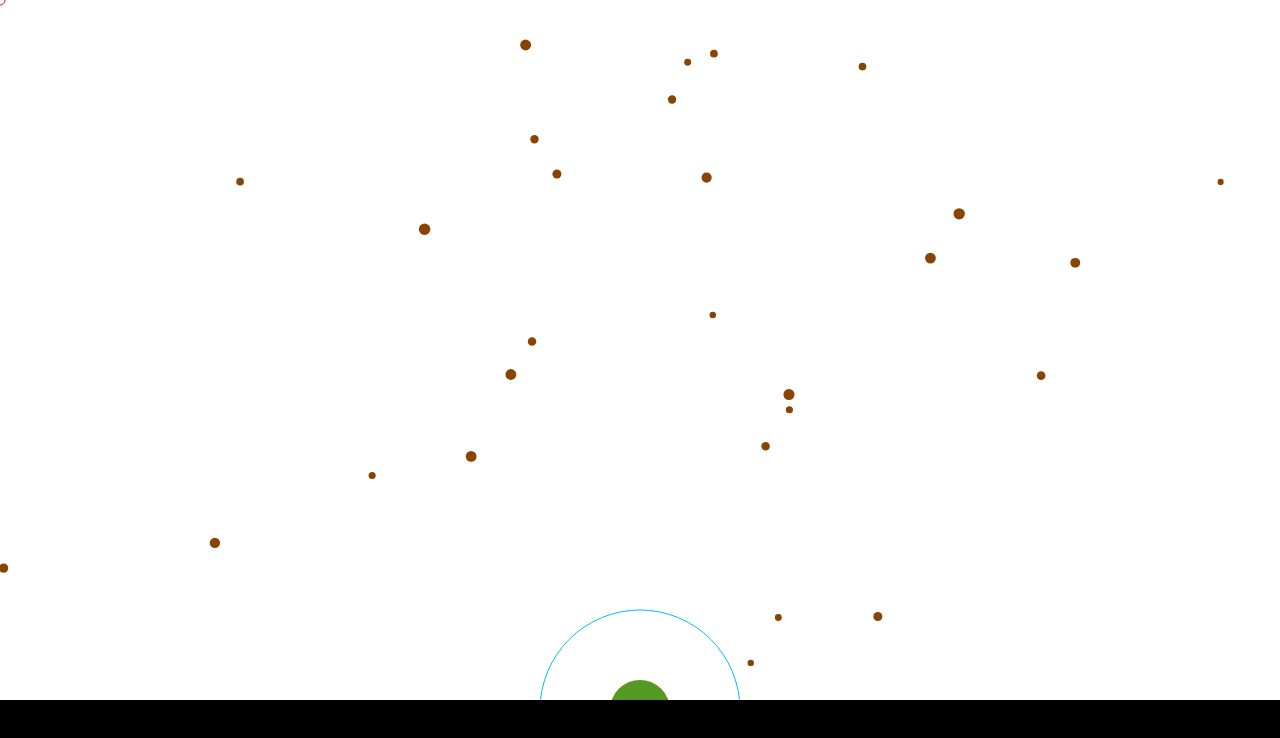
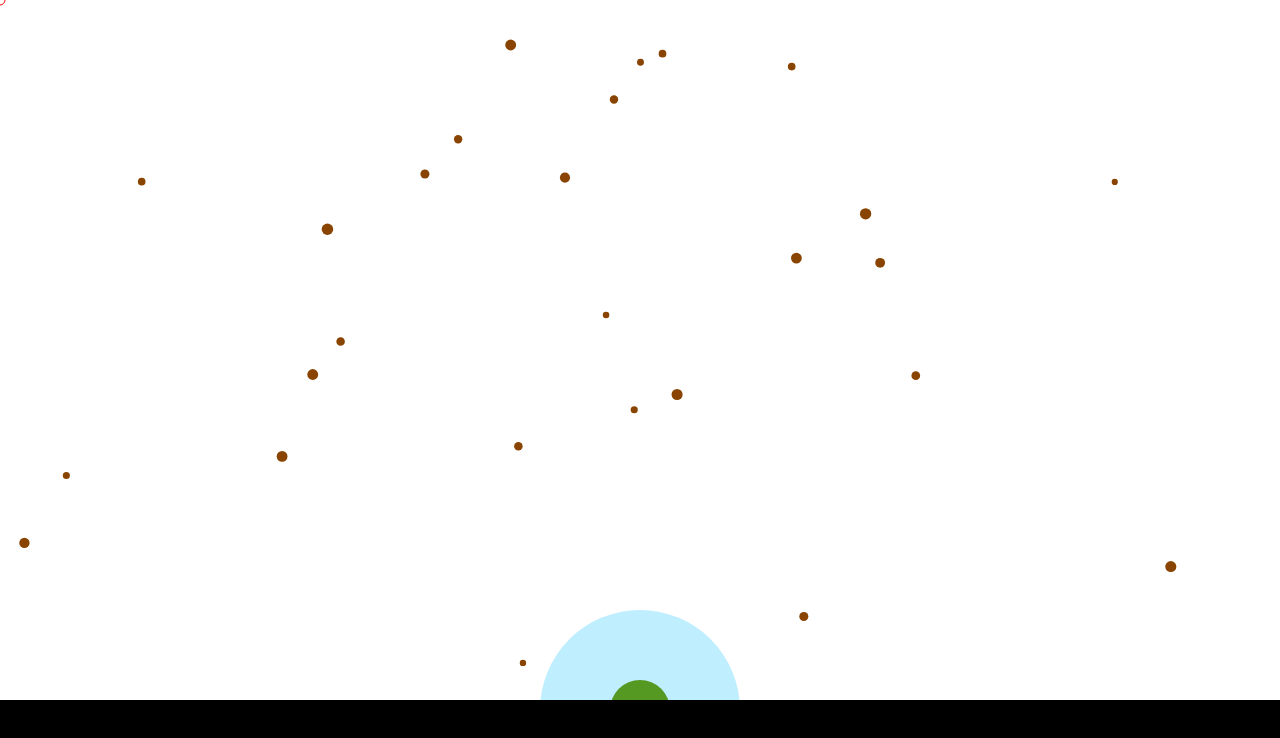
Before and after one commit to YesIDont/typescript-game-template, a website built with webpack: page public/index.html in a window 1280 px wide. Built offline with nearby package versions, Linux system fonts and the light colour scheme.

Commit message:
alphaToHex, alpha debug color

```diff
--- a/src/core/actors/actor.ts
+++ b/src/core/actors/actor.ts
@@ -59,8 +59,18 @@ function newActors(renderer: TRenderer, collisions: CCollisions): TActors {
     ): TActor & TCustomProps {
       const id = ids;
       ids++;
-      const { x, y, color, drawType, groups, collisionResponse, radius, zIndex, ...baseOptions } =
-        options;
+      const {
+        x,
+        y,
+        color,
+        alpha,
+        drawType,
+        groups,
+        collisionResponse,
+        radius,
+        zIndex,
+        ...baseOptions
+      } = options;
       const { body } = options;
       const actor = {} as TActor;
 
@@ -85,6 +95,7 @@ function newActors(renderer: TRenderer, collisions: CCollisions): TActors {
         if (y) body.y = y;
         if (color) body.debugDraw.color = color;
         if (drawType) body.debugDraw.drawType = drawType;
+        if (alpha) body.debugDraw.alpha = alpha;
         if (radius && body.radius) body.radius = radius;
         if (zIndex != undefined) body.debugDraw.zIndex = zIndex;
       }
--- a/src/core/actors/types.ts
+++ b/src/core/actors/types.ts
@@ -32,4 +32,5 @@ export type TNewActorProps = Partial<TActor> & {
   zIndex?: number;
   drawType?: TDrawType;
   collisionResponse?: TCollisionResponseName;
+  alpha?: number;
 };
--- a/src/core/collisions/body.ts
+++ b/src/core/collisions/body.ts
@@ -1,5 +1,6 @@
 import { TActor } from '../actors/types';
 import { TDebugDrawOptions } from '../types/base-types';
+import { alphaToHex } from '../utils/colors';
 import { TVector, Vector } from '../vector';
 import { CBVHBranch } from './BVHBranch';
 
@@ -17,6 +18,10 @@ export class CBody extends CBVHBranch {
     drawType: 'fill',
     color: '#000',
     zIndex: 1,
+    alpha: 1,
+    getColor(this: TDebugDrawOptions): string {
+      return `${this.color}${this.alpha < 1 ? alphaToHex(this.alpha) : ''}`;
+    },
   };
 
   _polygon: boolean; // is polygon?
--- a/src/core/collisions/circle.ts
+++ b/src/core/collisions/circle.ts
@@ -15,10 +15,10 @@ export class CCircle extends CBody {
 
   draw(context: CanvasRenderingContext2D): void {
     const { x, y, radius: radiusWithoutScale, scale, debugDraw } = this;
-    const { drawType, color } = debugDraw;
+    const { drawType } = debugDraw;
     const radius = radiusWithoutScale * scale;
 
-    context[`${drawType}Style`] = color;
+    context[`${drawType}Style`] = debugDraw.getColor();
     context.beginPath();
     context.arc(x, y, radius, 0, twoPI);
     context[drawType]();
--- a/src/core/collisions/polygon.ts
+++ b/src/core/collisions/polygon.ts
@@ -126,9 +126,9 @@ export class CPolygon extends CBody {
     }
 
     const coords = this._coords;
-    const { drawType, color } = this.debugDraw;
+    const { drawType } = this.debugDraw;
 
-    context[`${drawType}Style`] = color;
+    context[`${drawType}Style`] = this.debugDraw.getColor();
 
     context.beginPath();
 
--- a/src/core/types/base-types.ts
+++ b/src/core/types/base-types.ts
@@ -7,4 +7,6 @@ export type TDebugDrawOptions = {
   drawType: TDrawType;
   color: string;
   zIndex: number;
+  alpha: number;
+  getColor(): string;
 };
--- a/src/core/utils/colors.ts
+++ b/src/core/utils/colors.ts
@@ -13,3 +13,9 @@ export function lerpColor(startColor: string, endColor: string, alpha: number):
 
   return '#' + (((1 << 24) + (rr << 16) + (rg << 8) + rb) | 0).toString(16).slice(1);
 }
+
+export const alphaToHex = (alpha: number): string => {
+  const intValue = Math.round(alpha * 255);
+
+  return intValue.toString(16).padStart(2, '0');
+};
--- a/src/core/utils/math.ts
+++ b/src/core/utils/math.ts
@@ -11,15 +11,15 @@ export const clamp = (value: number, minIn: number, maxIn: number): number =>
 
 export const mapRange = (
   mappedValue: number,
-  inMin: number,
-  inMax: number,
-  outMin: number,
-  outMax: number,
+  inMin = -1,
+  inMax = 1,
+  outMin = 0,
+  outMax = 1,
 ): number => ((mappedValue - inMin) * (outMax - outMin)) / (inMax - inMin) + outMin;
 
 export const mapRangeClamped = (
   mappedValue: number,
-  inMin = 0,
+  inMin = -1,
   inMax = 1,
   outMin = 0,
   outMax = 1,
--- a/src/game.ts
+++ b/src/game.ts
@@ -10,7 +10,7 @@ import { TMouse } from './core/input/mouse';
 import { TOptions } from './core/options';
 import { TPlayer } from './core/player';
 import { lerpColor } from './core/utils/colors';
-import { randomInRange } from './core/utils/math';
+import { mapRange, randomInRange, sin } from './core/utils/math';
 import { newTimer, TTimer } from './core/utils/timer';
 import { Vector } from './core/vector';
 import { TViewport } from './core/viewport';
@@ -118,18 +118,20 @@ export function newGame(
   };
   const regenerationBoost = 2;
   const cooldownTime = 5;
+  const shieldMaxPower = 100;
 
   const shieldColor = '#00bbff';
   actors.add<TAShieldProps>({
     name: 'base shield',
-    body: Circle(viewport.size.x / 2, viewport.size.y - groundHeight + 10, 100),
+    body: Circle(viewport.size.x / 2, viewport.size.y - groundHeight + 10, shieldMaxPower),
     color: shieldColor,
     zIndex: -1,
-    drawType: 'stroke',
+    drawType: 'fill',
+    alpha: 0.25,
     afterHitCooldownTimer: newTimer(cooldownTime),
     regeneratesAfterHit: false,
-    shieldMaxPower: 100,
-    shieldPower: 100,
+    shieldPower: shieldMaxPower,
+    shieldMaxPower,
     regenerationBoost,
     cooldownTime,
 
@@ -151,18 +153,24 @@ export function newGame(
       if (this.shieldPower < this.shieldMaxPower) {
         this.shieldPower += deltaSeconds * this.regenerationBoost;
         this.body!.radius = this.shieldPower;
-        console.log(this.shieldPower);
+        this.body!.debugDraw.color = lerpColor(
+          shieldColor,
+          '#00ff00',
+          mapRange(sin(now * 0.005), -1, 1),
+        );
 
         return;
       }
 
-      if (this.shieldPower > this.shieldMaxPower)
+      if (this.shieldPower > this.shieldMaxPower) {
         this.body!.radius = this.shieldPower = this.shieldMaxPower;
+        this.body!.debugDraw.color = shieldColor;
+      }
     },
 
     onHit(this: TActor & TAShieldProps, now, deltaSeconds, body, otherBody, otherActor, result) {
       if (this.body!.radius > base.body.radius && otherActor.name != 'bullet') {
-        this.body!.radius = this.shieldPower *= 0.95;
+        this.body!.radius = this.shieldPower -= 2;
         this.regeneratesAfterHit = true;
         this.afterHitCooldownTimer.reset();
         this.body!.debugDraw.color = '#ff0000';
@@ -188,7 +196,7 @@ export function newGame(
           x: randomInRange(0, viewport.size.x),
           y: -100,
           color: '#884400',
-          velocity: Vector.new(randomInRange(-0.5, 0.5), 1),
+          velocity: Vector.new(randomInRange(-0.6, -0.05), 1),
           speed: randomInRange(80, 120),
           collisionResponse: 'slideOff',
 
--- a/src/sass/style.sass
+++ b/src/sass/style.sass
@@ -11,5 +11,13 @@ html, body
   height: 100%
   overflow: hidden
 
+body
+  background-size: cover
+  background-position: center
+
+body
+  background-size: cover
+  background-position: center
+
 .hide-system-cursor
   cursor: none;
```
